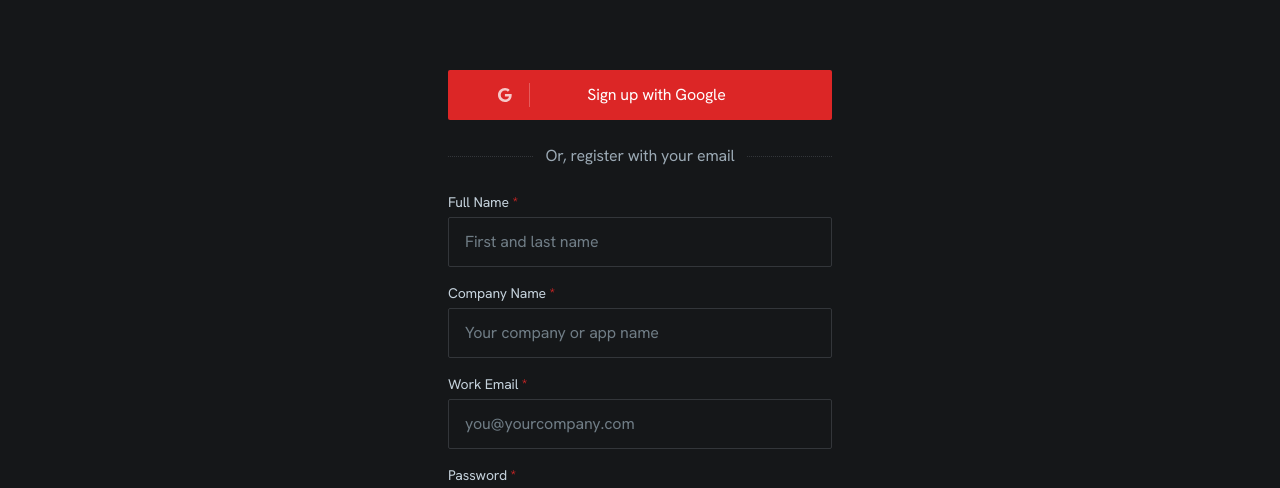
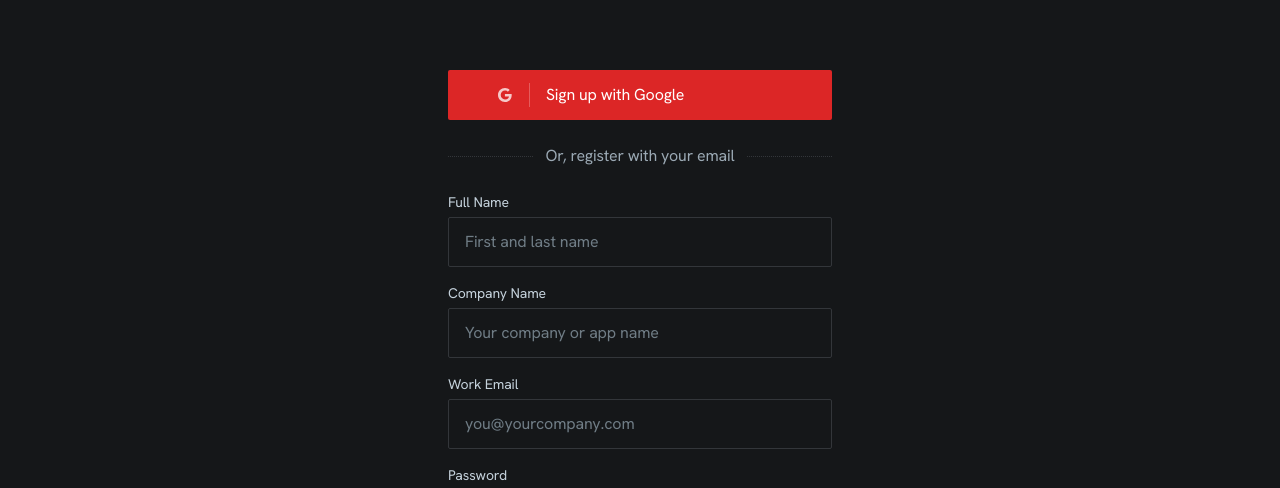
Before and after one commit to Mankeli-Software/junction2023, a Next.js app in the folder website/: page /signup in a window 1280 px wide. Shown: the part 300-788 px from the top of the page. Built offline with nearby package versions, Linux system fonts and the light colour scheme.

Commit message:
Redirect sign in and sign up to webpanel

```diff
--- a/website/app/(auth)/signin/page.tsx
+++ b/website/app/(auth)/signin/page.tsx
@@ -1,8 +1,3 @@
-export const metadata = {
-  title: 'Sign In - Open PRO',
-  description: 'Page description',
-}
-
 import Link from 'next/link'
 
 export default function SignIn() {
@@ -21,13 +16,13 @@ export default function SignIn() {
             <form>
               <div className="flex flex-wrap -mx-3">
                 <div className="w-full px-3">
-                  <button className="btn px-0 text-white bg-red-600 hover:bg-red-700 w-full relative flex items-center">
+                  <a className="btn px-0 text-white bg-red-600 hover:bg-red-700 w-full relative flex items-center" href="/webpanel">
                     <svg className="w-4 h-4 fill-current text-white opacity-75 shrink-0 mx-4" viewBox="0 0 16 16" xmlns="http://www.w3.org/2000/svg">
                       <path d="M7.9 7v2.4H12c-.2 1-1.2 3-4 3-2.4 0-4.3-2-4.3-4.4 0-2.4 2-4.4 4.3-4.4 1.4 0 2.3.6 2.8 1.1l1.9-1.8C11.5 1.7 9.9 1 8 1 4.1 1 1 4.1 1 8s3.1 7 7 7c4 0 6.7-2.8 6.7-6.8 0-.5 0-.8-.1-1.2H7.9z" />
                     </svg>
                     <span className="h-6 flex items-center border-r border-white border-opacity-25 mr-4" aria-hidden="true"></span>
                     <span className="flex-auto pl-16 pr-8 -ml-16">Sign in with Google</span>
-                  </button>
+                  </a>
                 </div>
               </div>
             </form>
@@ -40,13 +35,13 @@ export default function SignIn() {
               <div className="flex flex-wrap -mx-3 mb-4">
                 <div className="w-full px-3">
                   <label className="block text-gray-300 text-sm font-medium mb-1" htmlFor="email">Email</label>
-                  <input id="email" type="email" className="form-input w-full text-gray-300" placeholder="you@yourcompany.com" required />
+                  <input id="email" type="email" className="form-input w-full text-gray-300" placeholder="you@yourcompany.com" />
                 </div>
               </div>
               <div className="flex flex-wrap -mx-3 mb-4">
                 <div className="w-full px-3">
                   <label className="block text-gray-300 text-sm font-medium mb-1" htmlFor="password">Password</label>
-                  <input id="password" type="password" className="form-input w-full text-gray-300" placeholder="Password (at least 10 characters)" required />
+                  <input id="password" type="password" className="form-input w-full text-gray-300" placeholder="Password (at least 10 characters)" />
                 </div>
               </div>
               <div className="flex flex-wrap -mx-3 mb-4">
@@ -62,7 +57,7 @@ export default function SignIn() {
               </div>
               <div className="flex flex-wrap -mx-3 mt-6">
                 <div className="w-full px-3">
-                  <button className="btn text-white bg-purple-600 hover:bg-purple-700 w-full">Sign in</button>
+                  <a className="btn text-white bg-purple-600 hover:bg-purple-700 w-full" href="/webpanel">Sign in</a>
                 </div>
               </div>
             </form>
--- a/website/app/(auth)/signup/page.tsx
+++ b/website/app/(auth)/signup/page.tsx
@@ -1,8 +1,3 @@
-export const metadata = {
-  title: 'Sign Up - Open PRO',
-  description: 'Page description',
-}
-
 import Link from 'next/link'
 
 export default function SignUp() {
@@ -21,13 +16,13 @@ export default function SignUp() {
             <form>
               <div className="flex flex-wrap -mx-3">
                 <div className="w-full px-3">
-                  <button className="btn px-0 text-white bg-red-600 hover:bg-red-700 w-full relative flex items-center">
+                  <a className="btn px-0 text-white bg-red-600 hover:bg-red-700 w-full relative flex items-center" href="/webpanel">
                     <svg className="w-4 h-4 fill-current text-white opacity-75 shrink-0 mx-4" viewBox="0 0 16 16" xmlns="http://www.w3.org/2000/svg">
                       <path d="M7.9 7v2.4H12c-.2 1-1.2 3-4 3-2.4 0-4.3-2-4.3-4.4 0-2.4 2-4.4 4.3-4.4 1.4 0 2.3.6 2.8 1.1l1.9-1.8C11.5 1.7 9.9 1 8 1 4.1 1 1 4.1 1 8s3.1 7 7 7c4 0 6.7-2.8 6.7-6.8 0-.5 0-.8-.1-1.2H7.9z" />
                     </svg>
                     <span className="h-6 flex items-center border-r border-white border-opacity-25 mr-4" aria-hidden="true"></span>
                     <span className="flex-auto pl-16 pr-8 -ml-16">Sign up with Google</span>
-                  </button>
+                  </a>
                 </div>
               </div>
             </form>
@@ -39,31 +34,31 @@ export default function SignUp() {
             <form>
               <div className="flex flex-wrap -mx-3 mb-4">
                 <div className="w-full px-3">
-                  <label className="block text-gray-300 text-sm font-medium mb-1" htmlFor="full-name">Full Name <span className="text-red-600">*</span></label>
-                  <input id="full-name" type="text" className="form-input w-full text-gray-300" placeholder="First and last name" required />
+                  <label className="block text-gray-300 text-sm font-medium mb-1" htmlFor="full-name">Full Name</label>
+                  <input id="full-name" type="text" className="form-input w-full text-gray-300" placeholder="First and last name" />
                 </div>
               </div>
               <div className="flex flex-wrap -mx-3 mb-4">
                 <div className="w-full px-3">
-                  <label className="block text-gray-300 text-sm font-medium mb-1" htmlFor="company-name">Company Name <span className="text-red-600">*</span></label>
-                  <input id="company-name" type="text" className="form-input w-full text-gray-300" placeholder="Your company or app name" required />
+                  <label className="block text-gray-300 text-sm font-medium mb-1" htmlFor="company-name">Company Name</label>
+                  <input id="company-name" type="text" className="form-input w-full text-gray-300" placeholder="Your company or app name" />
                 </div>
               </div>
               <div className="flex flex-wrap -mx-3 mb-4">
                 <div className="w-full px-3">
-                  <label className="block text-gray-300 text-sm font-medium mb-1" htmlFor="email">Work Email <span className="text-red-600">*</span></label>
-                  <input id="email" type="email" className="form-input w-full text-gray-300" placeholder="you@yourcompany.com" required />
+                  <label className="block text-gray-300 text-sm font-medium mb-1" htmlFor="email">Work Email</label>
+                  <input id="email" type="email" className="form-input w-full text-gray-300" placeholder="you@yourcompany.com" />
                 </div>
               </div>
               <div className="flex flex-wrap -mx-3 mb-4">
                 <div className="w-full px-3">
-                  <label className="block text-gray-300 text-sm font-medium mb-1" htmlFor="password">Password <span className="text-red-600">*</span></label>
-                  <input id="password" type="password" className="form-input w-full text-gray-300" placeholder="Password (at least 10 characters)" required />
+                  <label className="block text-gray-300 text-sm font-medium mb-1" htmlFor="password">Password</label>
+                  <input id="password" type="password" className="form-input w-full text-gray-300" placeholder="Password (at least 10 characters)" />
                 </div>
               </div>
               <div className="flex flex-wrap -mx-3 mt-6">
                 <div className="w-full px-3">
-                  <button className="btn text-white bg-purple-600 hover:bg-purple-700 w-full">Sign up</button>
+                  <a className="btn text-white bg-purple-600 hover:bg-purple-700 w-full" href="/webpanel">Sign up</a>
                 </div>
               </div>
             </form>
```
